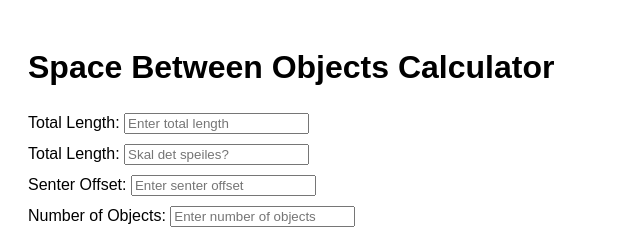
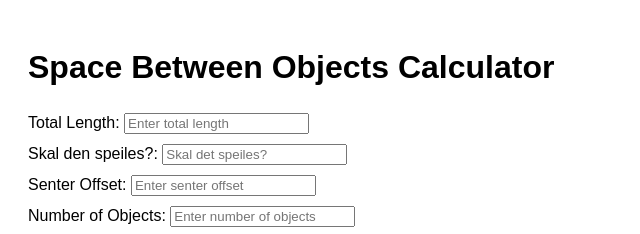
Before and after one commit to BendikRE/lysbekalkis, a plain HTML site: page index.html in a window 1280 px wide. Shown: the top 234 px of the page, without its empty margins (0-640 px from the left). Drawn offline with Linux system fonts and the light colour scheme.

Commit message:
Update index.html

```diff
--- a/index.html
+++ b/index.html
@@ -19,7 +19,7 @@
     <label for="totalLength">Total Length:</label>
     <input type="number" id="totalLength" placeholder="Enter total length"><br>
 
-    <label for="Wings">Total Length:</label>
+    <label for="Wings">Skal den speiles?:</label>
     <input type="number" id="Wings" placeholder="Skal det speiles?"><br>
 
     <label for="centerOffset">Senter Offset:</label>
```
